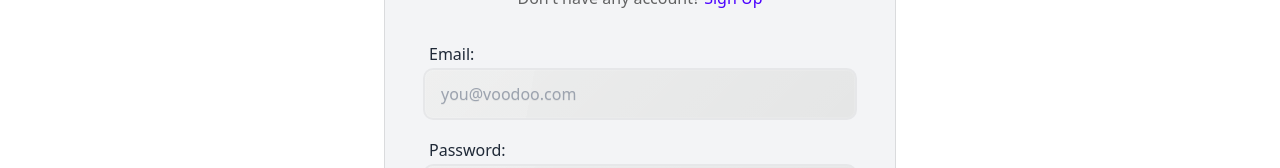
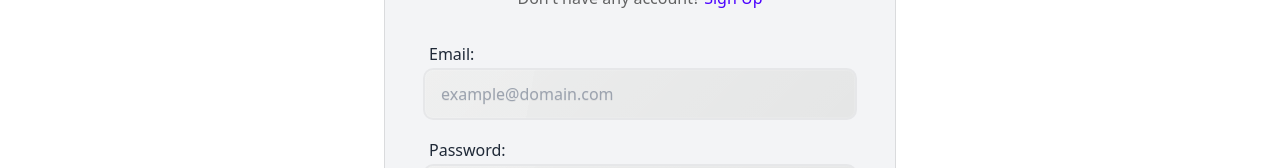
Before and after one commit to TBS96/neuroAI-client, a React (Vite) app: page /login in a window 1280 px wide. Shown: the part 214-382 px from the top of the page. Built offline with nearby package versions, Linux system fonts and the light colour scheme.

Commit message:
change placeholder for Email in Login component
Signed-off-by: TBS96 <9tbs6@proton.me>

```diff
--- a/src/components/Login.jsx
+++ b/src/components/Login.jsx
@@ -39,7 +39,7 @@ function Login () {
                     <div className='space-y-5'>
                         <Input
                             label='Email: '
-                            placeholder='you@voodoo.com'
+                            placeholder='example@domain.com'
                             type='email'
                             {...register('email', {
                                 required: true,
```
